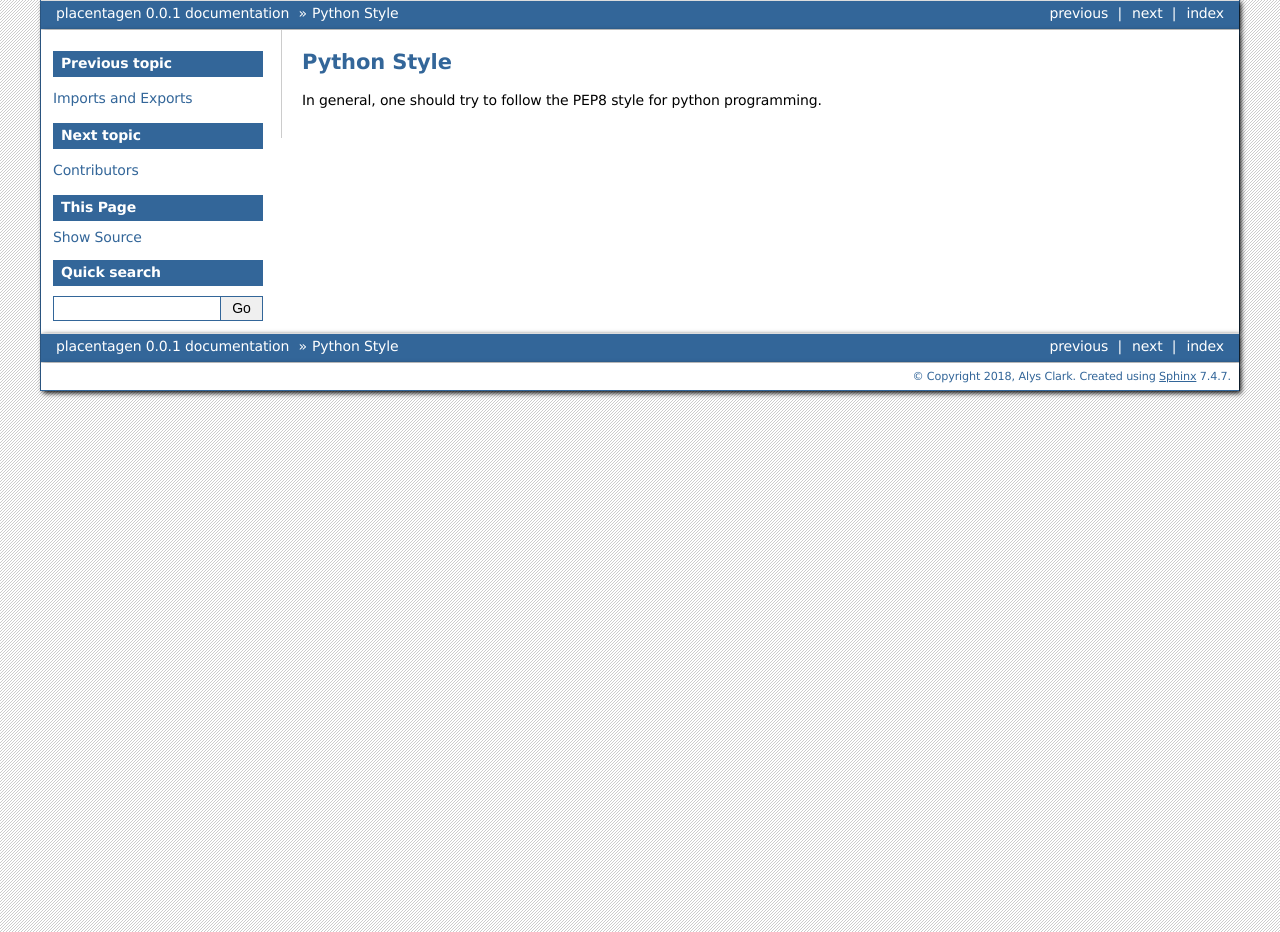
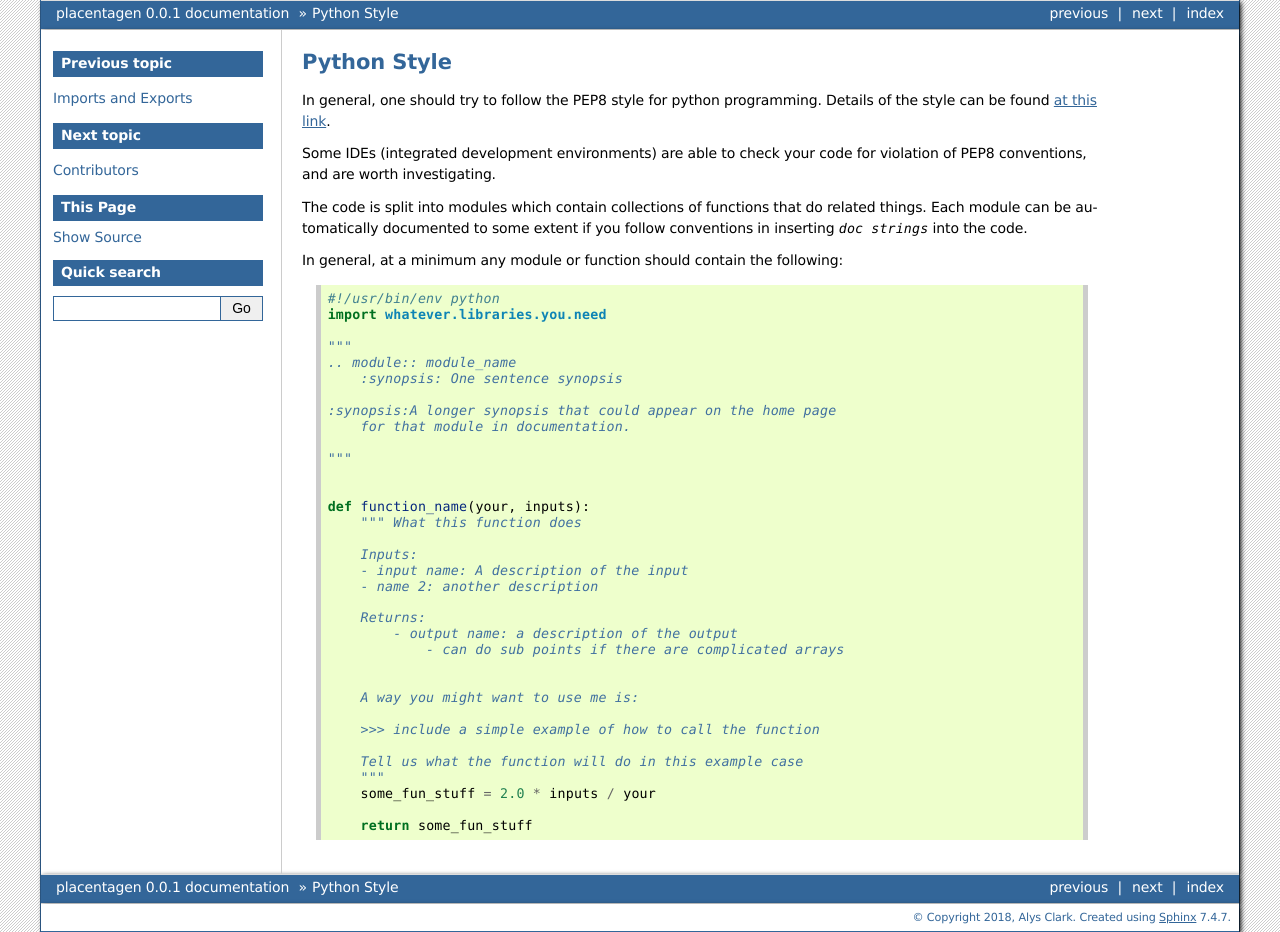
Before and after one commit to VirtualPregnancy/placentagen, a Sphinx documentation site: the page built from docs/pythonstyle.rst, in a window 1280 px wide. Built offline with Sphinx 7.4.7, drawn with Linux system fonts in a browser that asks for light colours.

Commit message:
Documentation for how to write python

```diff
--- a/docs/pythonstyle.rst
+++ b/docs/pythonstyle.rst
@@ -2,4 +2,50 @@
 Python Style
 ============
 
-In general, one should try to follow the PEP8 style for python programming.
+In general, one should try to follow the PEP8 style for python programming. Details of the style can be found
+`at this link <https://legacy.python.org/dev/peps/pep-0008/>`_.
+
+Some IDEs (integrated development environments) are able to check your code for violation of PEP8 conventions,
+and are worth investigating.
+
+The code is split into modules which contain collections of functions that do related things. Each module can be
+automatically documented to some extent if you follow conventions in inserting `doc strings` into the code.
+
+In general, at a minimum any module or function should contain the following:
+
+.. code-block:: python
+
+    #!/usr/bin/env python
+    import whatever.libraries.you.need
+
+    """
+    .. module:: module_name
+        :synopsis: One sentence synopsis
+
+    :synopsis:A longer synopsis that could appear on the home page
+        for that module in documentation.
+
+    """
+
+
+    def function_name(your, inputs):
+        """ What this function does
+
+        Inputs:
+        - input name: A description of the input
+        - name 2: another description
+
+        Returns:
+            - output name: a description of the output
+                - can do sub points if there are complicated arrays
+
+
+        A way you might want to use me is:
+
+        >>> include a simple example of how to call the function
+
+        Tell us what the function will do in this example case
+        """
+        some_fun_stuff = 2.0 * inputs / your
+
+        return some_fun_stuff
```
